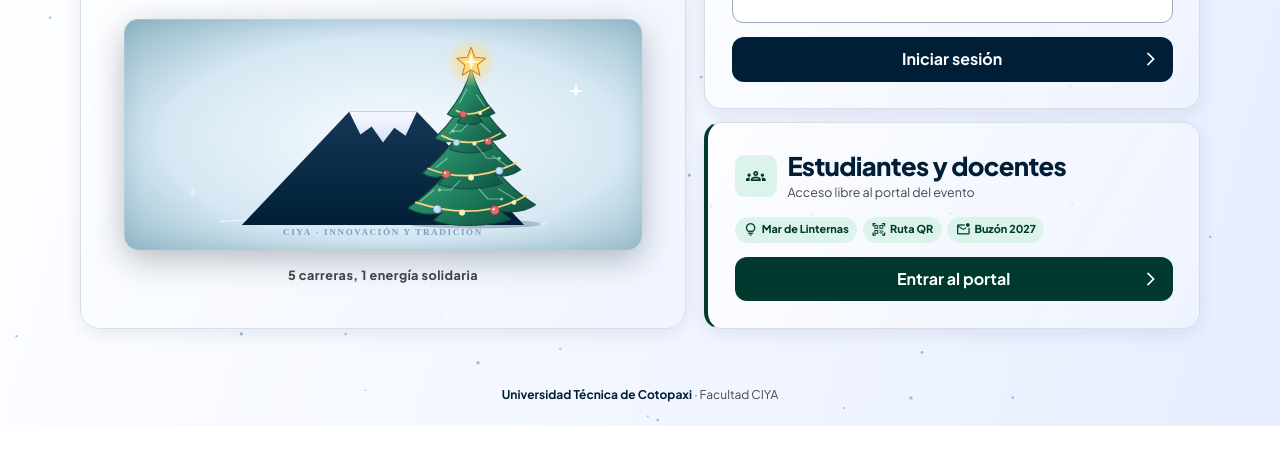
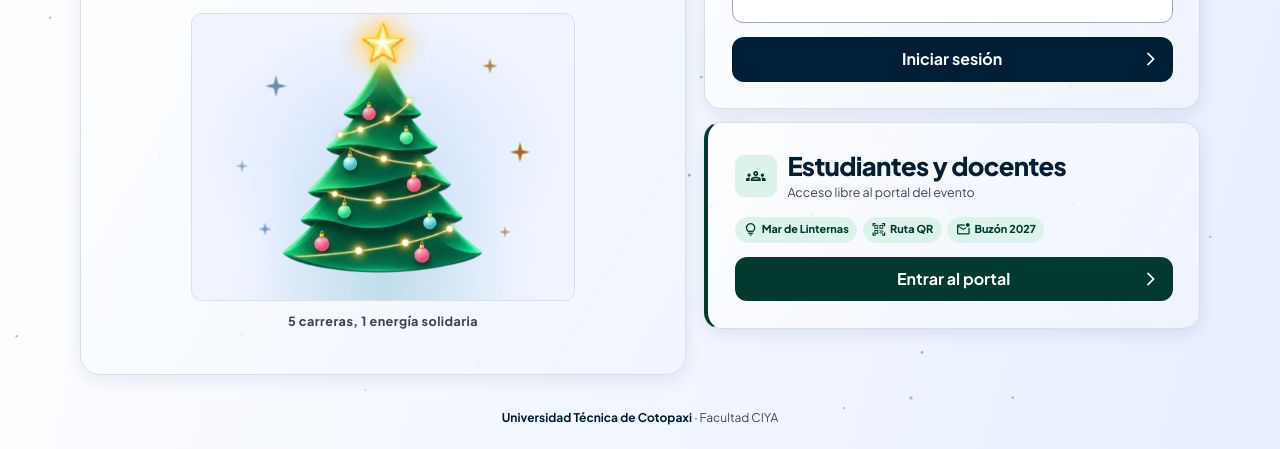
Before and after one commit to JorgeTaco/CIYA-navidad-2026, a plain HTML site: page apps/web/index.html in a window 1280 px wide. Shown: the part 374-823 px from the top of the page. Before the commit the page ends 800 px from the top, so only its background shows below. Drawn offline with Linux system fonts and the light colour scheme.

Commit message:
Mejora del logo de árbol de navidad

```diff
--- a/apps/web/modules/formularios-datos/css/acceso.css
+++ b/apps/web/modules/formularios-datos/css/acceso.css
@@ -99,36 +99,9 @@
 .access-banner-copy > p { margin: 0; color: var(--muted); font-size: .9rem; font-weight: 750; }
 
 .access-art {
-  position: relative;
-  display: grid;
-  place-items: center;
-  gap: 0;
-  min-width: 0;
-  min-height: 11rem;
-  margin-block: 1rem .65rem;
-  padding: .45rem 1rem;
-  border: 1px solid #a8c4d678;
-  border-radius: .9rem;
-  background: var(--art-backdrop);
-  box-shadow: inset 0 0 1.1rem #6c9cb64d, 0 .6rem 2rem #01192547;
-}
-
-.access-art img { display: block; width: min(100%, 24rem); height: auto; }
-
-.access-sparkle {
-  position: absolute;
-  width: 1rem;
-  aspect-ratio: 1;
-  background: #fff;
-  clip-path: polygon(50% 0, 60% 41%, 100% 50%, 60% 60%, 50% 100%, 40% 60%, 0 50%, 40% 41%);
-  animation: festive-sparkle 5s ease-in-out infinite alternate;
-}
-
-.sparkle-top { top: 24%; right: 11%; }
-.sparkle-bottom { bottom: 24%; left: 12%; width: .7rem; animation-delay: -2.5s; }
-
-@media (prefers-reduced-motion: reduce) {
-  .access-sparkle { animation: none; }
+  width: min(100%, 24rem);
+  margin: 1rem auto .65rem;
+  border: 1px solid var(--line);
 }
 
 .access-motto { margin: 0; color: var(--muted); text-align: center; font-size: .79rem; font-weight: 750; letter-spacing: .035em; }
@@ -213,7 +186,6 @@
   .access-banner-copy { padding-top: .45rem; }
   .access-banner h1 { max-width: 18ch; margin-block: .65rem .35rem; font-size: clamp(1.75rem, 7.6vw, 2.9rem); }
   .access-banner-copy > p { font-size: .76rem; }
-  .access-art { min-height: 0; margin-block: .65rem .43rem; padding: .15rem .5rem; }
-  .access-art img { width: min(100%, 13.5rem); }
+  .access-art { width: min(100%, 15rem); margin-block: .65rem .43rem; }
   .access-motto { font-size: .7rem; }
 }
--- a/apps/web/modules/formularios-datos/js/acceso.js
+++ b/apps/web/modules/formularios-datos/js/acceso.js
@@ -15,10 +15,13 @@
           <h1 id="access-title">Ingenio que ilumina <em>la Navidad</em></h1>
           <p>CIYA Navidad 2026</p>
         </div>
-        <div class="access-art">
-          <span class="access-sparkle sparkle-top" aria-hidden="true"></span>
-          <span class="access-sparkle sparkle-bottom" aria-hidden="true"></span>
-          <img src="modules/portal-linterna/media/cotopaxi.svg" alt="El Cotopaxi junto a un árbol navideño con luces y circuitos" width="340" height="190">
+        <div class="tree-art access-art">
+          <div class="tree-art-content">
+            <img src="modules/portal-linterna/media/arbol-navidad.webp" width="1024" height="1024" alt="Árbol de Navidad verde con luces y una estrella doradas">
+          </div>
+          <div class="tree-sparkles" aria-hidden="true">
+            <span></span><span></span><span></span><span></span><span></span><span></span>
+          </div>
         </div>
         <p class="access-motto">5 carreras, 1 energía solidaria</p>
       </section>
--- a/apps/web/shared/css/components.css
+++ b/apps/web/shared/css/components.css
@@ -228,3 +228,122 @@ details p:last-child { margin-bottom: 0; }
 .ranking-head { display: flex; justify-content: space-between; gap: .5rem; margin-bottom: .25rem; font-size: .85rem; }
 .bar { height: .7rem; overflow: hidden; border-radius: 999px; background: var(--panel-2); }
 .bar > span { display: block; height: 100%; border-radius: 999px; background: var(--bar-color, var(--gold)); transition: width .6s ease; }
+
+.tree-art {
+  --tree-halo: #aacbf494;
+  --tree-base-light: #82c6b983;
+  --tree-sparkle: #648cb7;
+  --tree-sparkle-warm: #a56617;
+  position: relative;
+  isolation: isolate;
+  aspect-ratio: 4 / 3;
+  overflow: hidden;
+  border-radius: .65rem;
+  background: radial-gradient(ellipse at 50% 98%, var(--panel-strong), transparent 58%), var(--bg-soft);
+}
+
+@media screen {
+  :root[data-theme="dark"] .tree-art {
+    --tree-halo: #5676a497;
+    --tree-base-light: #58bcb299;
+    --tree-sparkle: #d2e8ff;
+    --tree-sparkle-warm: #ffe2a0;
+    background: radial-gradient(ellipse at 50% 60%, #2a405e, #14243c 78%);
+  }
+}
+
+.tree-art::before {
+  position: absolute;
+  inset: 0;
+  background:
+    radial-gradient(ellipse at 50% 48%, var(--tree-halo), transparent 65%),
+    radial-gradient(ellipse at 50% 94%, var(--tree-base-light), transparent 47%);
+  opacity: .6;
+  pointer-events: none;
+  content: '';
+}
+
+.tree-art-content {
+  position: absolute;
+  inset: 0;
+}
+
+.tree-art-content img {
+  display: block;
+  width: 100%;
+  height: 100%;
+  object-fit: cover;
+}
+
+.tree-art-content::before, .tree-art-content::after {
+  position: absolute;
+  mix-blend-mode: screen;
+  pointer-events: none;
+  content: '';
+}
+
+.tree-art-content::before {
+  inset: 11.5% auto auto 50%;
+  width: 29%;
+  aspect-ratio: 1;
+  transform: translate(-50%, -50%);
+  background: radial-gradient(circle, #ffe5a477, #ffbb5440 31%, transparent 69%);
+}
+
+.tree-art-content::after {
+  inset: 0;
+  background:
+    radial-gradient(circle at 57% 30%, #ffe09f96, transparent 4%),
+    radial-gradient(circle at 44% 41%, #fff1b877, transparent 4%),
+    radial-gradient(circle at 50% 50%, #ffe09f88, transparent 4%),
+    radial-gradient(circle at 49% 65%, #fff1b877, transparent 4%),
+    radial-gradient(circle at 67% 75%, #ffe09f88, transparent 4%);
+}
+
+.tree-sparkles {
+  position: absolute;
+  inset: 0;
+  pointer-events: none;
+}
+
+.tree-sparkles span {
+  position: absolute;
+  inset: var(--y) auto auto var(--x);
+  width: var(--size);
+  aspect-ratio: 1;
+  background: var(--tree-sparkle);
+  clip-path: polygon(50% 0, 60% 40%, 100% 50%, 60% 60%, 50% 100%, 40% 60%, 0 50%, 40% 40%);
+  opacity: .6;
+  transform: translate(-50%, -50%);
+}
+
+.tree-sparkles span:nth-child(even) { background: var(--tree-sparkle-warm); }
+.tree-sparkles span:nth-child(1) { --x: 22%; --y: 25%; --size: 4.4%; --delay: 0s; }
+.tree-sparkles span:nth-child(2) { --x: 78%; --y: 18%; --size: 3.4%; --delay: .55s; }
+.tree-sparkles span:nth-child(3) { --x: 13%; --y: 53%; --size: 3.1%; --delay: .8s; }
+.tree-sparkles span:nth-child(4) { --x: 86%; --y: 48%; --size: 4.1%; --delay: .2s; }
+.tree-sparkles span:nth-child(5) { --x: 19%; --y: 75%; --size: 2.7%; --delay: .4s; }
+.tree-sparkles span:nth-child(6) { --x: 82%; --y: 76%; --size: 2.9%; --delay: .95s; }
+
+@media (prefers-reduced-motion: no-preference) {
+  .tree-art::before { animation: tree-halo 4.8s ease-in-out infinite; }
+  .tree-sparkles span { animation: tree-sparkle 3.8s var(--delay) ease-in-out infinite; }
+  .tree-art-content::before { animation: tree-twinkle 2.4s ease-in-out infinite; }
+  .tree-art-content::after { animation: tree-twinkle 1.6s .7s ease-in-out infinite; }
+}
+
+@keyframes tree-halo {
+  0%, 100% { opacity: .6; }
+  45% { opacity: 1; }
+}
+
+@keyframes tree-sparkle {
+  0%, 100% { opacity: .6; transform: translate(-50%, -50%); }
+  30% { opacity: 1; transform: translate(-50%, -50%) scale(1.3); }
+  65% { opacity: .22; transform: translate(-50%, -50%) scale(.72); }
+}
+
+@keyframes tree-twinkle {
+  0%, 100% { opacity: 1; }
+  50% { opacity: .16; }
+}
--- a/apps/web/shared/css/tokens.css
+++ b/apps/web/shared/css/tokens.css
@@ -39,8 +39,6 @@
   --danger-ink: #900a24;
   --input-line: #9aa9bc;
   --snow-color: #6a96c6;
-  --art-mat: transparent;
-  --art-backdrop: radial-gradient(ellipse at 52% 52%, #f6fbff, #d6e8f3 60%, #90b6c4);
   --shadow: 0 5px 18px rgba(18, 52, 81, .09);
   --radius: .75rem;
   --header-height: 4.75rem;
@@ -77,8 +75,6 @@
     --danger-ink: #ffb5c0;
     --input-line: #718bae;
     --snow-color: #dceeff;
-    --art-mat: radial-gradient(ellipse at 50% 35%, #899fbb, #405d79);
-    --art-backdrop: radial-gradient(ellipse at 52% 42%, #acbfd4, #6885a3 65%, #415c7b);
     --shadow: 0 6px 22px #030b18a6;
   }
 }
```
Also changed, not shown: apps/web/modules/portal-linterna/css/portal.css (+1 -17 lines), apps/web/modules/portal-linterna/js/portal.js (+8 -2 lines), apps/web/modules/portal-linterna/media/arbol-navidad.webp (added), apps/web/modules/portal-linterna/media/cotopaxi.svg (deleted), 1 other file.
